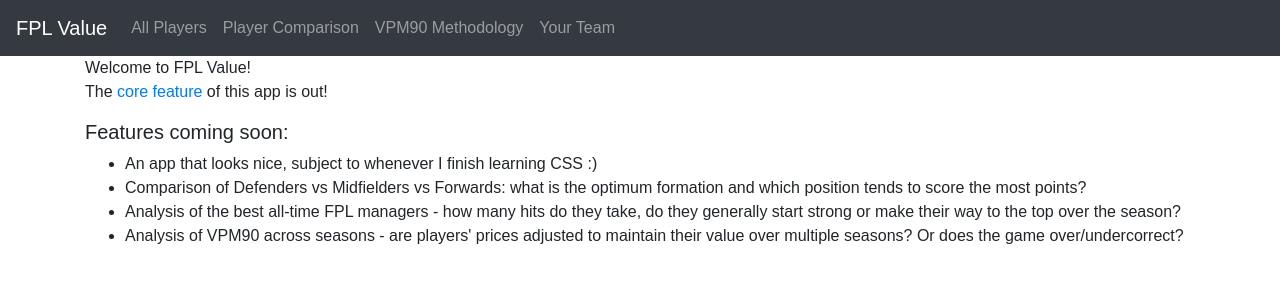
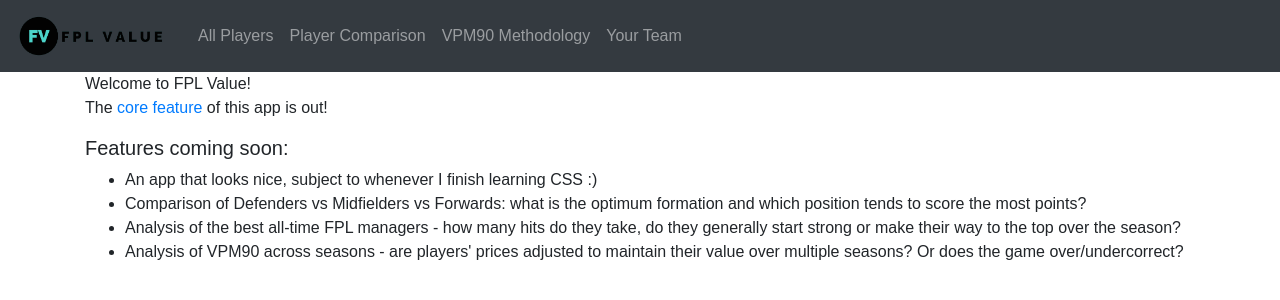
Before and after one commit to soham627/fpl-value, a Flask app: page / in a window 1280 px wide. Shown: the top 300 px of the page. Run offline with Flask 2, Linux system fonts and the light colour scheme; some libraries are stand-ins or nearby versions; some web fonts are replaced.

Commit message:
added logo

```diff
--- a/templates/base.html
+++ b/templates/base.html
@@ -21,7 +21,8 @@
       <link rel="preconnect" href="https://fonts.googleapis.com">
       <link rel="preconnect" href="https://fonts.gstatic.com" crossorigin>
       <link href="https://fonts.googleapis.com/css2?family=Hind+Madurai&display=swap" rel="stylesheet">
-
+      <!-- favicon -->
+      <link rel="shortcut icon" href="{{url_for('static',filename='favicon.ico')}}">
       {% block headscripts %}
       {% endblock %}
       <title>
@@ -32,7 +33,10 @@
    </head>
    <body>
     <nav class="navbar navbar-expand-md navbar-dark bg-dark">
-        <a class="navbar-brand" href="/">FPL Value</a>
+        <a class="navbar-brand" href="/">
+          <img src="{{ url_for('static', filename='fp_main_logo.png') }}" width="150" alt="" class="d-inline-block align-middle mr-2">
+
+        </a>
         <button class="navbar-toggler" type="button" data-toggle="collapse" data-target="#navbarNav">
           <span class="navbar-toggler-icon"></span>
         </button>
```
Also changed, not shown: static/FPL Value-logos.jpeg (added), static/FPL Value-logos_transparent.png (added), static/favicon.ico (added), static/fp_main_logo.png (added), static/fplvalue_circle.png (added), test.db (added).
